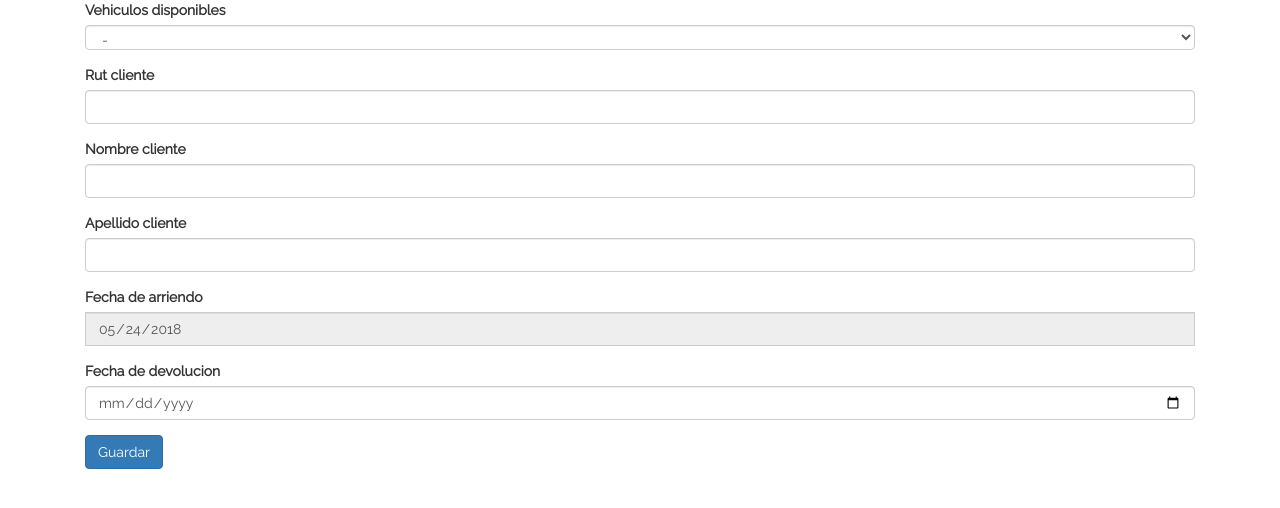
After one commit to bernamaturana/DAI, a PHP site: page /registroArriendo.php in a window 1280 px wide. The commit adds this page. Shown: the top 508 px of the page. Run offline with PHP 8.4, Linux system fonts and the light colour scheme; the visitor is signed in with stand-in values (Sample User, id 1); data that the repository does not hold is empty.

Commit message:
Arriendo
Aun por terminar...

```diff
--- a/Clases/VehiculoService.php
+++ b/Clases/VehiculoService.php
@@ -52,10 +52,10 @@
             Conexion::query($sql);
         }
 
-        public static function vehiculoDisponiblePorMarca($marca){
+        public static function vehiculosDisponibles(){
             $vehiculos = array();
 
-            $sql = "SELECT * FROM vehiculo WHERE marca = '$marca' AND estado = 0;";
+            $sql = "SELECT * FROM vehiculo WHERE estado = 0;";
             $result = Conexion::query($sql);
 
             if (mysqli_num_rows($result) > 0) {
--- a/indexVentas.php
+++ b/indexVentas.php
@@ -51,6 +51,7 @@
             <section class="container">
                 <main>
                     <a href="consigna.pdf" target="_blank">CONSIGNA</a>
+                    <a href="registroArriendo.php">registro</a>
                     <p>Lorem ipsum dolor sit amet, consectetur adipisicing elit. Magni quaerat nemo voluptas nisi recusandae hic tempora voluptates tempore sequi pariatur enim, est distinctio quod vel, quidem odit mollitia consectetur. Voluptas.</p>
                 </main>
             </section>
--- /dev/null
+++ b/js/script/arriendo.js
@@ -0,0 +1,111 @@
+function validar() {
+    ok = true;
+
+    document.getElementById("patenteError").innerHTML = "";
+    document.getElementById("patenteError").className = "";
+    document.getElementById("rutError").innerHTML = "";
+    document.getElementById("rutError").className = "";
+    document.getElementById("nombreError").innerHTML = "";
+    document.getElementById("nombreError").className = "";
+    document.getElementById("apellidoError").innerHTML = "";
+    document.getElementById("apellidoError").className = "";
+    document.getElementById("arriendoError").innerHTML = "";
+    document.getElementById("arriendoError").className = "";
+    document.getElementById("devolucionError").innerHTML = "";
+    document.getElementById("devolucionError").className = "";
+
+    if (document.getElementById("vehiculo").value == "") {
+        ok = false;
+        document.getElementById("patenteError").innerHTML = "<strong>Debe seleccionar un vehiculo.</strong>";
+        document.getElementById("patenteError").className = "alert alert-danger";
+    }
+
+    if (rutTieneArriendo) {
+        ok = false;
+        document.getElementById("rutError").innerHTML = "<strong>Rut ya tiene arriendo en curso.</strong>";
+        document.getElementById("rutError").className = "alert alert-danger";
+    }
+
+    if (document.getElementById("rut").value == "") {
+        ok = false;
+        document.getElementById("rutError").innerHTML = "<strong>Debe ingresar un rut.</strong>";
+        document.getElementById("rutError").className = "alert alert-danger";
+    }
+
+    if (document.getElementById("nombre").value == "") {
+        ok = false;
+        document.getElementById("nombreError").innerHTML = "<strong>Debe ingresar un nombre.</strong>";
+        document.getElementById("nombreError").className = "alert alert-danger";
+    }
+
+    if (document.getElementById("apellido").value == "") {
+        ok = false;
+        document.getElementById("apellidoError").innerHTML = "<strong>Debe ingresar un apellido.</strong>";
+        document.getElementById("apellidoError").className = "alert alert-danger";
+    }
+
+    if (document.getElementById("devolucion").value == "") {
+        ok = false;
+        document.getElementById("devolucionError").innerHTML = "<strong>Debe seleccion una fecha de devolución.</strong>";
+        document.getElementById("devolucionError").className = "alert alert-danger";
+    }
+
+    if (ok) {
+        mensaje = "";
+        var rut = document.getElementById("rut").value.replace('.', '');
+        rut = rut.replace('-', '');
+
+        cuerpo = rut.slice(0, -1);
+        dv = rut.slice(-1).toUpperCase();
+
+        document.getElementById("rut").value = cuerpo + '-' + dv;
+
+        if (cuerpo.length < 7) {
+            mensaje += "Rut demasiado corto.";
+            ok = false;
+        }
+
+        suma = 0;
+        multiplo = 2;
+
+        for (i = 1; i <= cuerpo.length; i++) {
+            index = multiplo * rut.charAt(cuerpo.length - i);
+            suma += index;
+
+            if (multiplo < 7) {
+                multiplo = multiplo + 1;
+            } else {
+                multiplo = 2;
+            }
+        }
+
+        dvEsperado = 11 - (suma % 11);
+
+        dv = (dv == 'K') ? 10 : dv;
+        dv = (dv == 0) ? 11 : dv;
+
+        if (dvEsperado != dv) {
+            mensaje += " Rut inválido.";
+            ok = false;
+        }
+
+        if (ok == false) {
+            document.getElementById("rutError").innerHTML = "<strong>"+mensaje+"</strong>";
+            document.getElementById("rutError").className = "alert alert-danger";
+        }
+    }
+    alert("ok:"+ok+" mensaje:"+mensaje+" rut"+rut+" cuerpo:"+cuerpo+" dv:"+dv+" dvesperado"+dvEsperado);
+
+    return ok;
+}
+
+function validarRutArriendo(rutTieneArriendo){
+    document.getElementById("rutArriendoError").innerHTML = "";
+    document.getElementById("rutArriendoError").className = "";
+
+    if (rutTieneArriendo) {
+        ok = false;
+        document.getElementById("rutArriendoError").innerHTML = "<strong>Rut ya tiene arriendo en curso.</strong>";
+        document.getElementById("rutArriendoError").className = "alert alert-danger";
+    }
+}
--- /dev/null
+++ b/registroArriendo.php
@@ -0,0 +1,87 @@
+<?php
+    include_once "Clases/Usuario.php";
+    include_once "Clases/VehiculoService.php";
+    include_once "Clases/Vehiculo.php";
+    session_start();
+
+    if (isset($_SESSION["usuario"])) {
+        $user=$_SESSION["usuario"];
+    }else{
+        header("location: login.php?usr=false");
+    }
+?>
+
+<!DOCTYPE html>
+<html lang="en">
+<head>
+<meta name="viewport" content="width=device-width, initial-scale=1.0">
+    <meta http-equiv="X-UA-Compatible" content="ie=edge">
+    <link rel="stylesheet" href="css/bootstrap.min.css">
+    <link rel="stylesheet" href="css/style.css">
+    <link href="https://fonts.googleapis.com/css?family=Raleway" rel="stylesheet">
+    <script src="js/script/arriendo.js"></script>
+    <link rel="stylesheet" href="https://maxcdn.bootstrapcdn.com/bootstrap/3.3.7/css/bootstrap.min.css">
+    <script src="https://ajax.googleapis.com/ajax/libs/jquery/3.3.1/jquery.min.js"></script>
+    <script src="https://maxcdn.bootstrapcdn.com/bootstrap/3.3.7/js/bootstrap.min.js"></script>
+    <title>Registrar Arriendo</title>
+</head>
+<body onload="validarRutArriendo(<?php if (isset($_GET["arriendo"])) { echo($_GET["arriendo"]); } else { echo("false"); } ?>)">
+    <div class="container ">
+        <div id="rutArriendoError"></div>
+        <form action="registroArriendo2.php" method="post" onsubmit="return validar(<?php if (isset($_GET["arriendo"])) { echo($_GET["arriendo"]); } else { echo("false"); } ?>)">
+            <div class="form-group">
+                <label for="dVehiculo">Vehiculos disponibles</label>
+                <div id="dVehiculo">
+                    <select class="form-control" name="vehiculo" id="vehiculo">
+                        <option value="">-</option>
+                        <?php
+                            $disponibles = array();
+                            $disponibles = VehiculoService::vehiculosDisponibles();
+                            while ($veh = array_shift($disponibles)) {
+                        ?>
+                        <option value="<?=$veh->getPatente();?>"><?=$veh->getMarca()." ".$veh->getModelo()." - ".$veh->getColor();?></option>
+                        <?php
+                            }
+                        ?>
+                    </select>
+                </div>
+                <div id="patenteError"></div>
+            </div>
+            <div class="form-group">
+                <label for="rut">Rut cliente</label>
+                <input type="text" class="form-control" id="rut" name="rut">
+                <div id="rutError"></div>
+            </div>
+            <div class="form-group">
+                <label for="nombre">Nombre cliente</label>
+                <input type="text" class="form-control" id="nombre" name="nombre">
+                <div id="nombreError"></div>
+            </div>
+            <div class="form-group">
+                <label for="apellido">Apellido cliente</label>
+                <input type="text" class="form-control" id="apellido" name="apellido">
+                <div id="apellidoError"></div>
+            </div>
+            <div class="form-group">
+                <label for="arriendo">Fecha de arriendo</label>
+                <div class='input-group date' id='arriendo'>
+                    <input type='date' class="form-control" id="arriendo" name="arriendo" value="<?=date("Y-m-d");?>" placeholder="<?=date("Y-m-d");?>" readonly/>
+                </div>
+                <div id="arriendoError"></div>
+            </div>
+            <div class="form-group">
+                <label for="devolucion">Fecha de devolucion</label>
+                <?php
+                    $date = date("Y-m-d");
+                    $date = date('Y-m-d', strtotime($date . ' +1 day'))
+                ?>
+                <input type="date" class="form-control" id="devolucion" name="devolucion" value="" min="<?=$date;?>">
+                <div id="devolucionError"></div>
+            </div>
+            <button type="submit" class="btn btn-primary">Guardar</button>
+        </form>
+    </div>
+
+
+</body>
+</html>
```
Also changed, not shown: Clases/ArriendoService.php (+14 -2 lines), registroArriendo2.php (added, +23 -0 lines).
